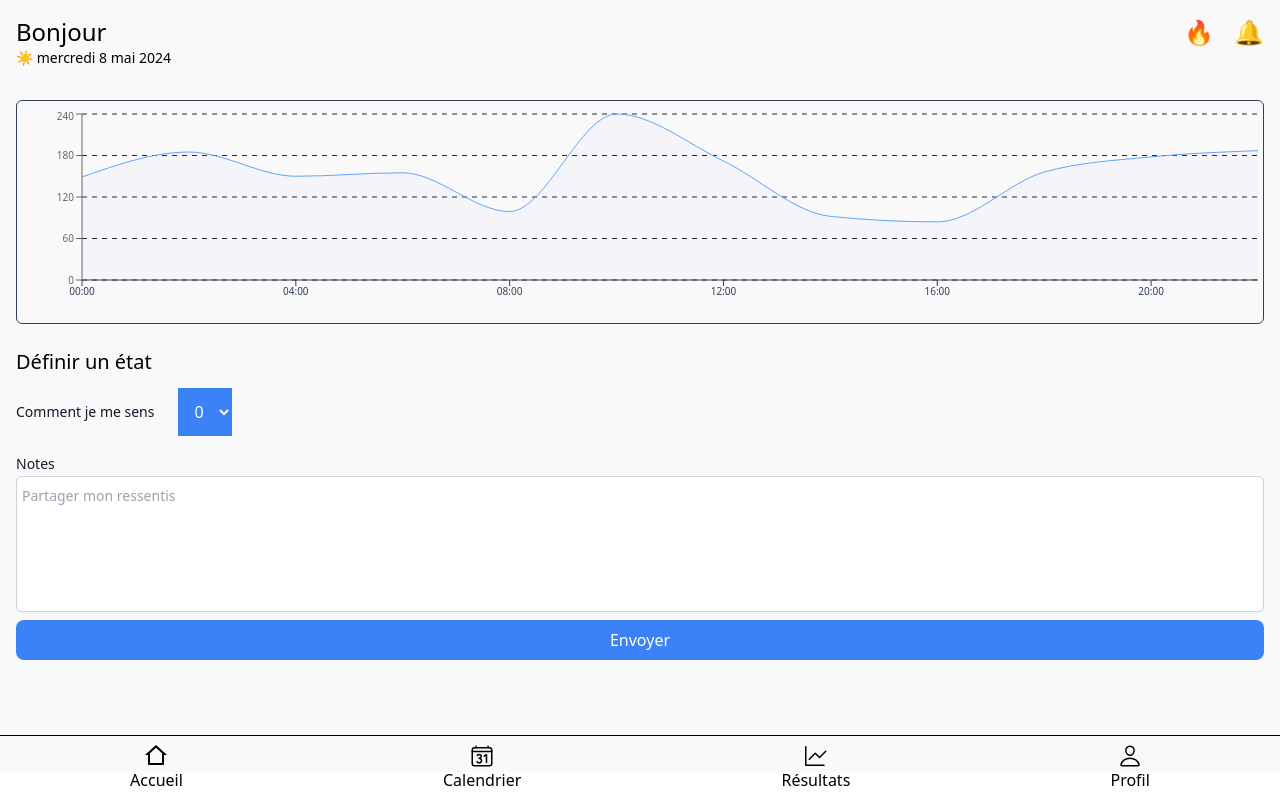
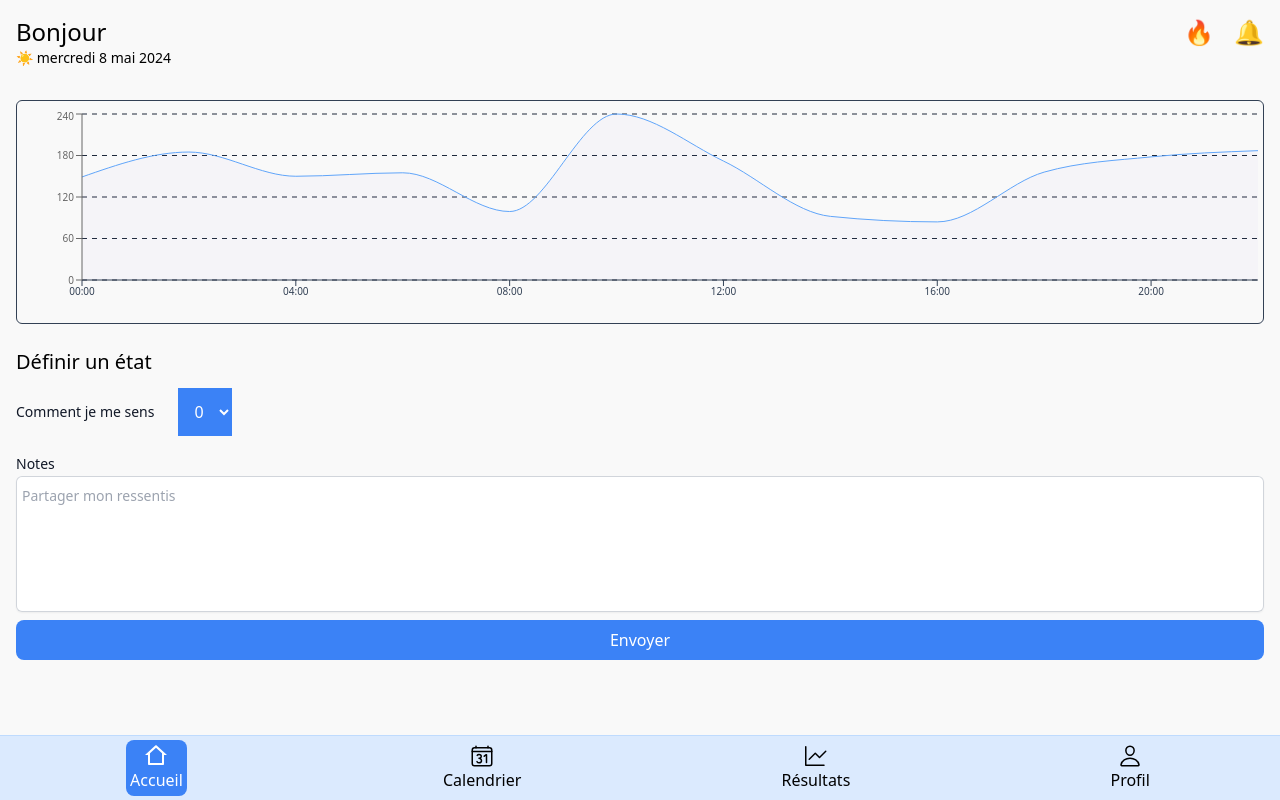
Before and after one commit to Delgorithm/dialog, a React (Vite) app in the folder client/: page / in a window 1280 px wide. Built offline with nearby package versions, Linux system fonts and the light colour scheme.

Commit message:
Feature : New visual informations (styling) whenver you go on a page

```diff
--- a/client/src/components/Navbar.jsx
+++ b/client/src/components/Navbar.jsx
@@ -2,34 +2,54 @@ import { RiHome2Line } from "react-icons/ri";
 import { IoCalendarNumberOutline } from "react-icons/io5";
 import { GoGraph } from "react-icons/go";
 import { IoPersonOutline } from "react-icons/io5";
-import { Link } from "react-router-dom";
+import { Link, useLocation } from "react-router-dom";
 
 function Navbar() {
+	const location = useLocation();
+
 	return (
-		<>
-			<nav className="flex justify-around fixed bottom-0 w-full py-1 border-t border-t-0.5 border-black">
-				<Link to="/" className="flex flex-col items-center rounded-lg p-1">
+		<nav className="flex justify-around fixed bottom-0 w-full py-1 border-t border-t-0.5 border-blue-200 bg-blue-100">
+			<Link
+				to="/"
+				className={
+					location.pathname === "/"
+						? "flex flex-col items-center rounded-lg p-1 bg-blue-500 text-white"
+						: "flex flex-col items-center rounded-lg p-1"
+				}>
 				<RiHome2Line className="text-2xl" />
 				Accueil
 			</Link>
 			<Link
 				to="calendar"
-					className="flex flex-col items-center rounded-lg p-1">
+				className={
+					location.pathname === "/calendar"
+						? "flex flex-col items-center rounded-lg p-1 bg-blue-500 text-white"
+						: "flex flex-col items-center rounded-lg p-1"
+				}>
 				<IoCalendarNumberOutline className="text-2xl" />
 				Calendrier
 			</Link>
 			<Link
 				to="results"
-					className="flex flex-col items-center rounded-lg p-1">
+				className={
+					location.pathname === "/results"
+						? "flex flex-col items-center rounded-lg p-1 bg-blue-500 text-white"
+						: "flex flex-col items-center rounded-lg p-1"
+				}>
 				<GoGraph className="text-2xl" />
 				Résultats
 			</Link>
-				<Link to="profil" className="flex flex-col items-center rounded-lg p-1">
+			<Link
+				to="profil"
+				className={
+					location.pathname === "/profil"
+						? "flex flex-col items-center rounded-lg p-1 bg-blue-500 text-white"
+						: "flex flex-col items-center rounded-lg p-1"
+				}>
 				<IoPersonOutline className="text-2xl" />
 				Profil
 			</Link>
 		</nav>
-		</>
 	);
 }
 
--- a/client/src/components/Notes.jsx
+++ b/client/src/components/Notes.jsx
@@ -13,7 +13,7 @@ function Notes() {
 				className="block w-full rounded-md border-0 py-2 p-1.5 text-gray-950 shadow-sm ring-1 ring-inset ring-gray-300 placeholder:text-gray-400 focus:ring-0 sm:text-sm sm:leading-6 resize-none"
 				placeholder="Partager mon ressentis"></textarea>
 			<button
-				type="button"
+				type="submit"
 				className="bg-blue-500 text-white p-2 mt-2 w-full rounded-lg">
 				Envoyer
 			</button>
```
Lines whose indentation alone changed are shown as unchanged.
